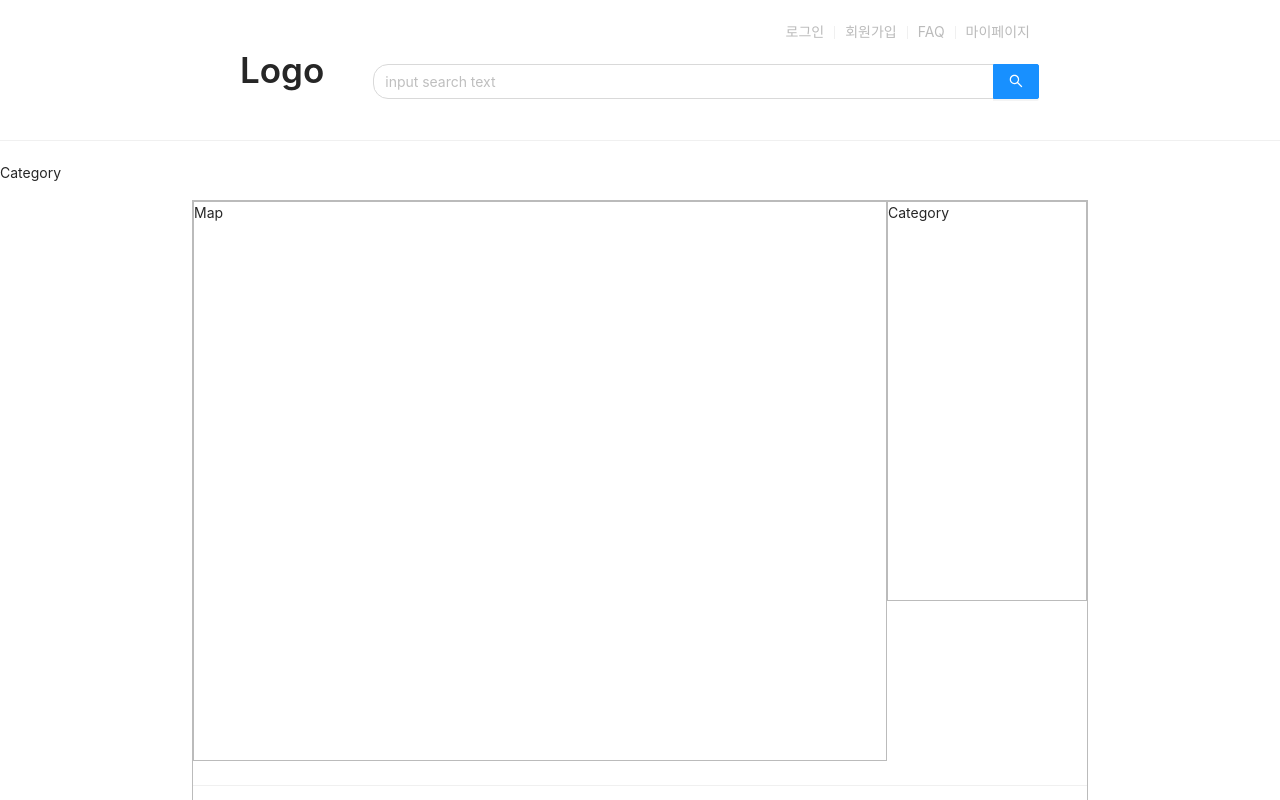
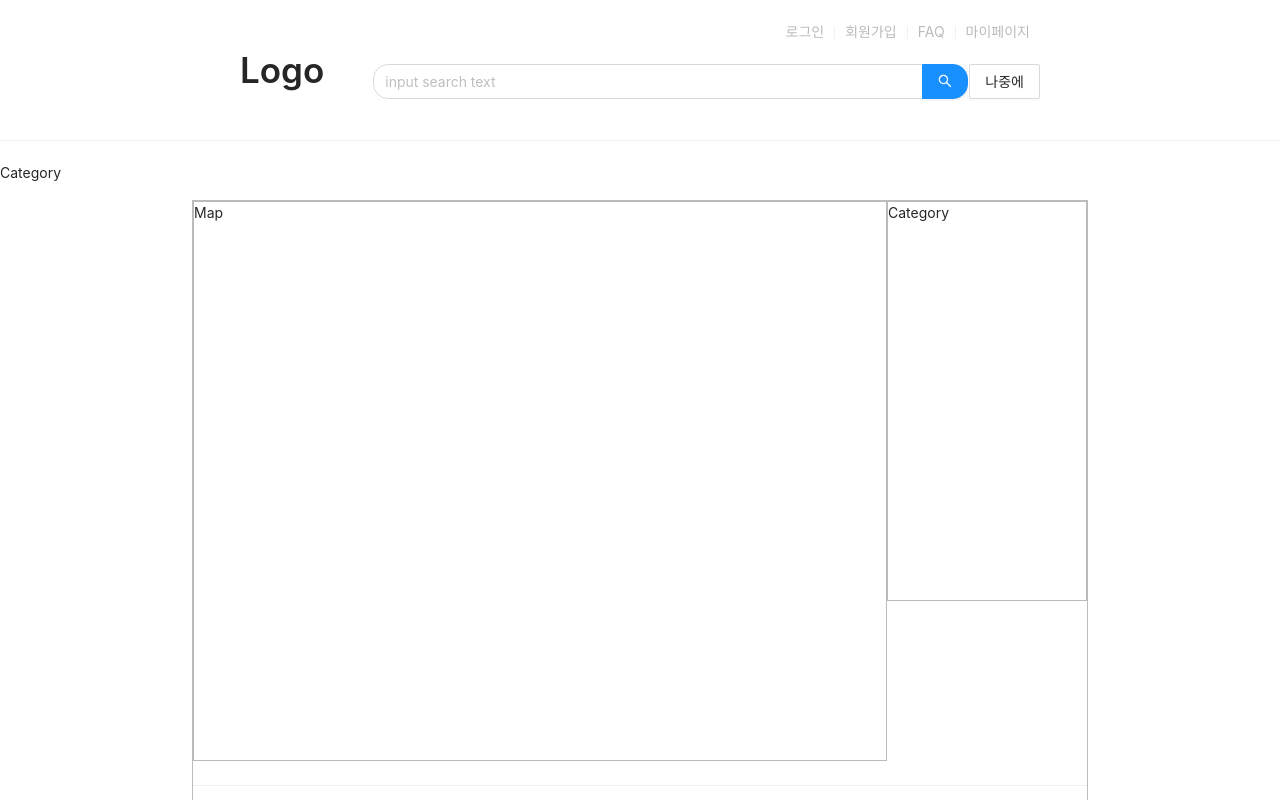
Before and after one commit to dhyoo99/goodjob, a React (Create React App) app in the folder frontend/: page / in a window 1280 px wide. Shown: the top 800 px of the page. Built offline with nearby package versions, Linux system fonts and the light colour scheme.

Commit message:
Build LangButton

```diff
--- a/frontend/src/components/HeaderCom/HeaderCom.jsx
+++ b/frontend/src/components/HeaderCom/HeaderCom.jsx
@@ -1,11 +1,18 @@
 import React from 'react';
-import { Divider, Input, Typography } from 'antd';
+import { Divider, Input, Typography, Dropdown, Button, Menu } from 'antd';
 
 import './HeaderCom.scss';
 import Logo from '../Logo/Logo';
 
 const { Link } = Typography;
 const { Search } = Input;
+
+const langMenu = (
+  <Menu>
+    <Menu.Item>English</Menu.Item>
+    <Menu.Item>Korean</Menu.Item>
+  </Menu>
+);
 
 const Header = () => {
   // Layout
@@ -22,7 +29,7 @@ const Header = () => {
           <Logo />
         </div>
         <div className="header__top__right">
-          <div className="links">
+          <div className="header__links">
             <Link href="https://github.com/dhyoo99/goodjob/">로그인</Link>
             <Divider type="vertical" />
             <Link href="https://github.com/dhyoo99/goodjob/">회원가입</Link>
@@ -31,11 +38,16 @@ const Header = () => {
             <Divider type="vertical" />
             <Link href="https://github.com/dhyoo99/goodjob/">마이페이지</Link>
           </div>
-          <Search
-            className="header__inputBar"
-            placeholder="input search text"
-            enterButton
-          />
+          <div className="header__inputNbtn">
+            <Search
+              className="header__inputBar"
+              placeholder="input search text"
+              enterButton
+            />
+            <Dropdown placement="bottomCenter" arrow overlay={langMenu}>
+              <Button>나중에</Button>
+            </Dropdown>
+          </div>
         </div>
       </div>
       <Divider />
--- a/frontend/src/components/HeaderCom/HeaderCom.scss
+++ b/frontend/src/components/HeaderCom/HeaderCom.scss
@@ -17,7 +17,7 @@
       display: flex;
       flex-direction: column;
       height: 100%;
-      .links {
+      .header__links {
         align-self: flex-end;
         width: fit-content;
         .ant-typography {
@@ -27,6 +27,11 @@
             color: black;
           }
         }
+      }
+      .header__inputNbtn {
+        display: flex;
+        .ant-dropdown-trigger {
+          height: 35px;
         }
         .ant-input,
         .ant-input-search-button {
@@ -40,6 +45,7 @@
         }
       }
     }
+  }
   .header__bottom {
     height: 30%;
     margin: 0 auto;
```
Lines whose indentation alone changed are shown as unchanged.
